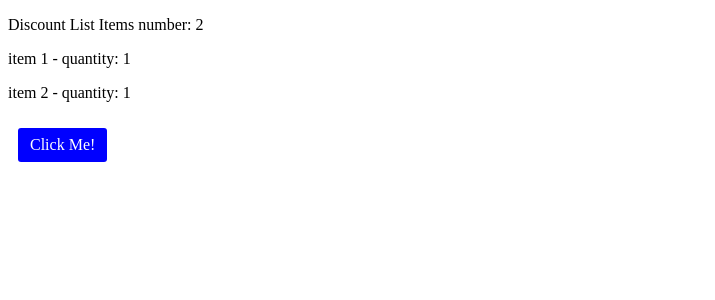
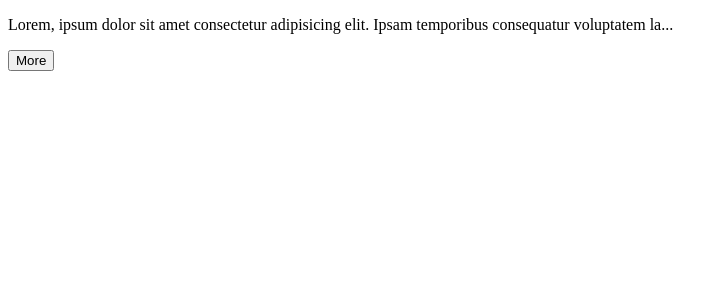
Before and after one commit to pouyam79i/reactjs, a React (Vite) app in the folder react-app/: page / in a window 1280 px wide. Shown: the top 300 px of the page, without its empty margins (0-715 px from the left). Built offline with nearby package versions, Linux system fonts and the light colour scheme.

Commit message:
adding last practice in component management

```diff
--- a/react-app/src/App.tsx
+++ b/react-app/src/App.tsx
@@ -1,45 +1,22 @@
-import { useState } from "react";
-import Button from "./components/Button";
-import produce from "immer";
+import ExpandableText from "./components/ExpandableText";
 
 function App() {
-  const [list, setList] = useState({
-    discount: 0.1,
-    items: [
-      { id: 1, name: "item 1", quantity: 1 },
-      { id: 2, name: "item 2", quantity: 1 },
-    ],
-  });
-
-  const handle = () => {
-    // Normal way:
-    // setList({
-    //   ...list,
-    //   items: list.items.map((item) =>
-    //     item.id === 1 ? { ...item, quantity: item.quantity + 1 } : item
-    //   ),
-    // });
-
-    // Use Immer
-    setList(
-      produce((draft) => {
-        // find the item
-        const item = draft.items.find((item) => item.id === 1);
-        // if found change the wanted field
-        if (item) item.quantity += 1;
-      })
-    );
-  };
-
+  // use lorem100 to generate 100 random words
   return (
     <div>
-      {<p key={-1}>Discount List Items number: {list.items.length}</p>}
-      {list.items.map((item) => (
-        <p key={item.id}>
-          {item.name} - quantity: {item.quantity}
-        </p>
-      ))}
-      <Button setOnClick={handle} />
+      <ExpandableText maxChar={100}>
+        Lorem, ipsum dolor sit amet consectetur adipisicing elit. Ipsam
+        temporibus consequatur voluptatem laborum dicta quasi libero eos
+        voluptates quibusdam. Facere explicabo quam nisi eveniet omnis voluptas
+        enim ipsa, autem velit sint, expedita in accusamus a deserunt ad ex
+        ullam. Fugiat nulla perspiciatis facere nobis animi dicta quisquam,
+        saepe ipsa inventore, odio ut eveniet, eaque sit ducimus rem! Eius enim
+        voluptas, non, quo magnam officiis aut voluptate aliquid iusto quibusdam
+        voluptates. Dicta hic placeat recusandae quibusdam dolore iure, optio a
+        quasi, nobis quisquam quam consequatur cupiditate voluptate saepe.
+        Molestiae, soluta. Molestiae quia nobis magni consectetur sit libero
+        nam, harum illum asperiores?
+      </ExpandableText>
     </div>
   );
 }
--- /dev/null
+++ b/react-app/src/components/ExpandableText.tsx
@@ -0,0 +1,41 @@
+import { useState } from "react";
+
+interface props {
+  children?: string;
+  maxChar?: number;
+}
+
+const ExpandableText = ({ children = "", maxChar = 100 }: props) => {
+  if (maxChar < 0) maxChar = 0;
+  const [maxShow, setMaxShow] = useState(
+    children.length > maxChar ? maxChar : children.length
+  );
+  const [btnText, setBtnText] = useState(
+    children.length > maxChar ? "More" : "Not Expandable"
+  );
+
+  return (
+    <div>
+      <p>
+        {children.slice(0, maxShow)}
+        {maxShow === maxChar && maxShow < children.length ? "..." : ""}
+      </p>
+      <button
+        onClick={() => {
+          if (btnText === "Not Expandable") return;
+          if (maxShow === maxChar) {
+            setMaxShow(children.length);
+            setBtnText("Less");
+          } else {
+            setMaxShow(maxChar);
+            setBtnText("More");
+          }
+        }}
+      >
+        {btnText}
+      </button>
+    </div>
+  );
+};
+
+export default ExpandableText;
```
